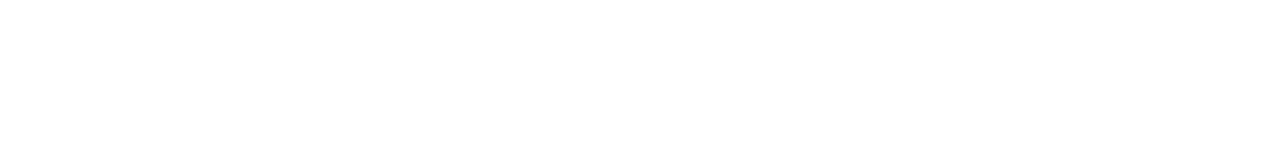
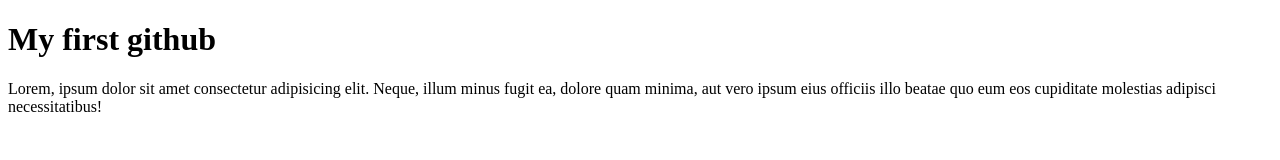
Before and after one commit to fahimmuntacir/my-first-git-repo, a plain HTML site: page index.html in a window 1280 px wide. Drawn offline with Linux system fonts and the light colour scheme.

Commit message:
my commit

```diff
--- a/index.html
+++ b/index.html
@@ -3,11 +3,13 @@
 <head>
     <meta charset="UTF-8">
     <meta name="viewport" content="width=device-width, initial-scale=1.0">
-    <title>first
-
-    </title>
+    <title>first</title>
 </head>
 <body>
+    <div>
+        <h1>My first github</h1>
+        <p>Lorem, ipsum dolor sit amet consectetur adipisicing elit. Neque, illum minus fugit ea, dolore quam minima, aut vero ipsum eius officiis illo beatae quo eum eos cupiditate molestias adipisci necessitatibus!</p>
+    </div>
 
 </body>
 </html>
--- /dev/null
+++ b/style.css
@@ -0,0 +1,3 @@
+div{
+    background-color: tomato;
+}
```
